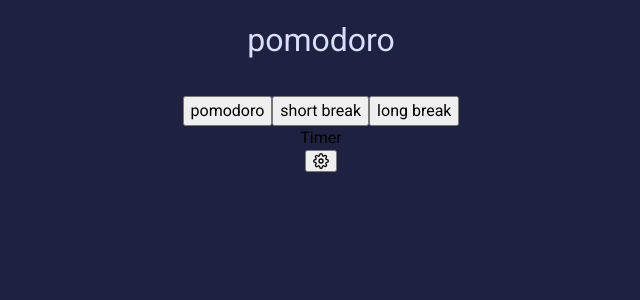
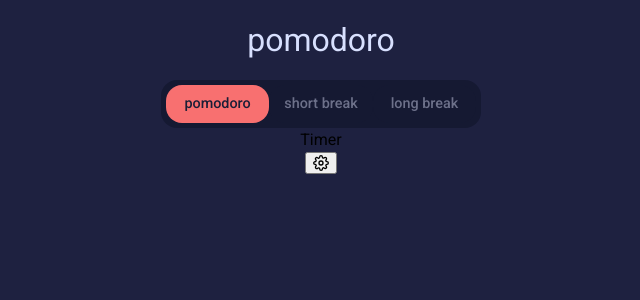
Before and after one commit to tahacagrimen/pomodoro-app, a React (Vite) app: page / in a window 1280 px wide. Shown: the top 300 px of the page, without its empty margins (319-959 px from the left). Built offline with nearby package versions, Linux system fonts and the light colour scheme.

Commit message:
buttons scss

```diff
--- a/src/components/Buttons.tsx
+++ b/src/components/Buttons.tsx
@@ -1,5 +1,6 @@
 import React, { useContext } from "react";
 import { PomodoroContext } from "../contexts/PomodoroContext";
+import "../styles/_buttons.scss";
 
 const Buttons: React.FC = () => {
   const { activeBtn, setActiveBtn, color } = useContext(PomodoroContext);
@@ -8,7 +9,7 @@ const Buttons: React.FC = () => {
     <div className="btn-group">
       <button
         onClick={() => setActiveBtn("pomodoro")}
-        className={`__pomodoro-btn __pomodoro-btn${
+        className={`btn-group__pomodoro btn-group__pomodoro${
           activeBtn === "pomodoro" ? "--active" : "--deactive"
         }${
           color === "red" ? "--red" : color === "blue" ? "--blue" : "--purple"
@@ -17,7 +18,7 @@ const Buttons: React.FC = () => {
         pomodoro
       </button>
       <button
-        className={`__short-btn __short-btn${
+        className={`btn-group__short btn-group__short${
           activeBtn === "short" ? "--active" : "--deactive"
         }${
           color === "red" ? "--red" : color === "blue" ? "--blue" : "--purple"
@@ -27,7 +28,7 @@ const Buttons: React.FC = () => {
         short break
       </button>
       <button
-        className={`__long-btn __long-btn${
+        className={`btn-group__long btn-group__long${
           activeBtn === "long" ? "--active" : "--deactive"
         }${
           color === "red" ? "--red" : color === "blue" ? "--blue" : "--purple"
--- /dev/null
+++ b/src/styles/_buttons.scss
@@ -0,0 +1,49 @@
+@import "./_variable.scss";
+
+.btn-group {
+  padding: 0.3rem;
+  background-color: $btn-grp-background;
+  border-radius: 1rem;
+  display: flex;
+  align-items: center;
+  justify-content: space-between;
+  flex-direction: row;
+  width: 20rem;
+  height: 3rem;
+  button {
+    border: 0;
+    border-radius: 1rem;
+    background-color: $btn-grp-background;
+    color: $medium_font_color;
+    flex: 1;
+    height: 100%;
+    cursor: pointer;
+    font-size: 0.9rem;
+    font-weight: 500;
+    display: flex;
+    align-items: center;
+    justify-content: center;
+    flex-direction: row;
+  }
+
+  .btn-group__pomodoro--active--red,
+  .btn-group__short--active--red,
+  .btn-group__long--active--red {
+    background-color: $main1;
+    color: $dark_font_color;
+  }
+
+  .btn-group__pomodoro--active--blue,
+  .btn-group__short--active--blue,
+  .btn-group__long--active--blue {
+    background-color: $main2;
+    color: $dark_font_color;
+  }
+
+  .btn-group__pomodoro--active--purple,
+  .btn-group__short--active--purple,
+  .btn-group__long--active--purple {
+    background-color: $main3;
+    color: $dark_font_color;
+  }
+}
--- a/src/styles/_header.scss
+++ b/src/styles/_header.scss
@@ -2,6 +2,6 @@
 
 .header {
   color: $light_font_color;
-  margin: 1rem 0 2rem 0;
+  margin: 1rem 0 1rem 0;
   font-size: 2rem;
 }
--- a/src/styles/_variable.scss
+++ b/src/styles/_variable.scss
@@ -5,6 +5,7 @@
 $main_backgroud: #1e2140;
 $modal_background: #ffffff;
 $input_background: #eef1f8;
+$btn-grp-background: #151932;
 $main1: #f87070;
 $main2: #72f1f7;
 $main3: #d981f9;
```
